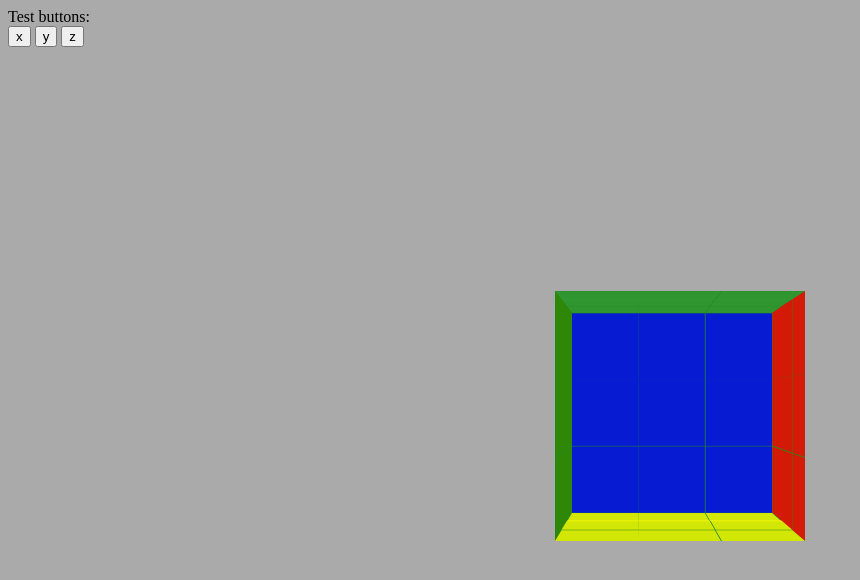
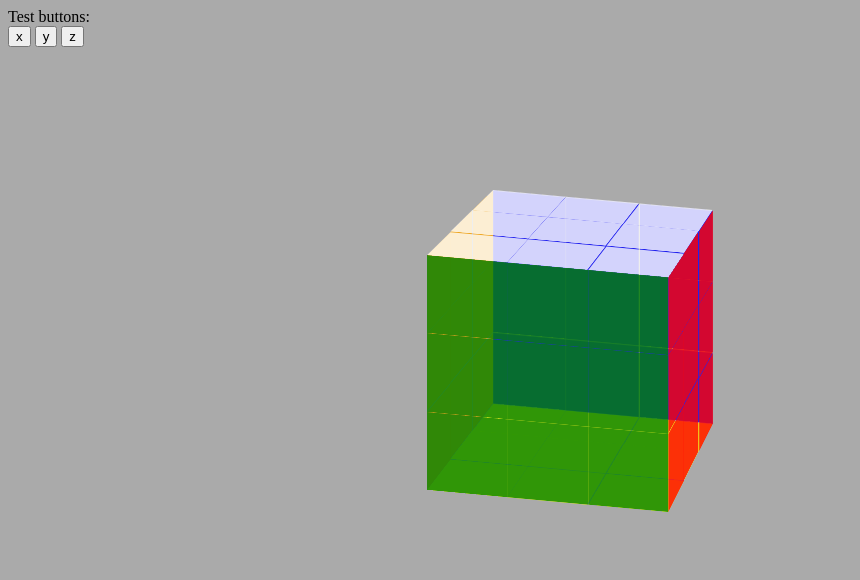
Before and after one commit to teoidus/dump, a plain HTML site: page EOCube/index.html in a window 1280 px wide. Shown: the whole page, without its empty margins (0-860 px from the left). Drawn offline with Linux system fonts and the light colour scheme.

Commit message:
Added tilt for better visual

```diff
--- a/EOCube/CSSCube.js
+++ b/EOCube/CSSCube.js
@@ -3,7 +3,7 @@ function CSSCube(id, colorScheme, size, div) { // colorScheme = rgb, [U L F R B
   this.size = size; // length in pixels
   this.div = div;
   this.div.id = id;
-  this.div.style.perspective = "1000px";
+  this.div.style.perspective = "2500px";
   this.div.style.width = size + "px";
   this.div.style.height = size + "px";
 
@@ -58,6 +58,14 @@ function CSSCube(id, colorScheme, size, div) { // colorScheme = rgb, [U L F R B
             "origin",this.origins[i].toCSS(),
             "initial",JSON.stringify(this.initials[i]),
             figure.style.backgroundColor);*/
+  }
+
+  this.div.style.transformStyle = "preserve-3d";
+  this.div.style.transition = "transform 1s";
+  with (this) {
+    setTimeout(function() {
+      div.style.transform = "rotateX(-20deg) rotateY(-15deg)";
+    }, 250);
   }
 }
 
--- a/EOCube/index.html
+++ b/EOCube/index.html
@@ -12,8 +12,7 @@
       var cDiv = document.getElementById("cube");
       var c = new CSSCube("cube", ["white","orange","green","red","blue","yellow"], 250, cDiv);
       cDiv.style.position = "fixed";
-      cDiv.style.left = "50%"; cDiv.style.top = "50%";
-      cDiv.style.transform = "translate(-50%, -50%)";
+      cDiv.style.left = "30%"; cDiv.style.top = "30%";
     </script>
     Test buttons:<br>
       <button onclick="c.testX()">x</button>
```
